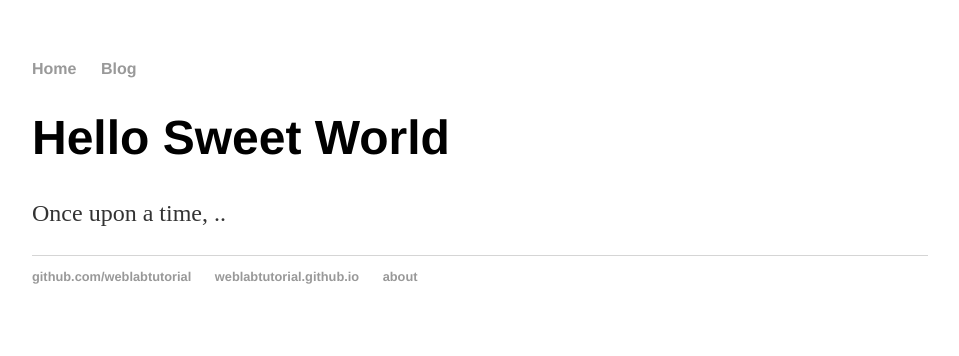
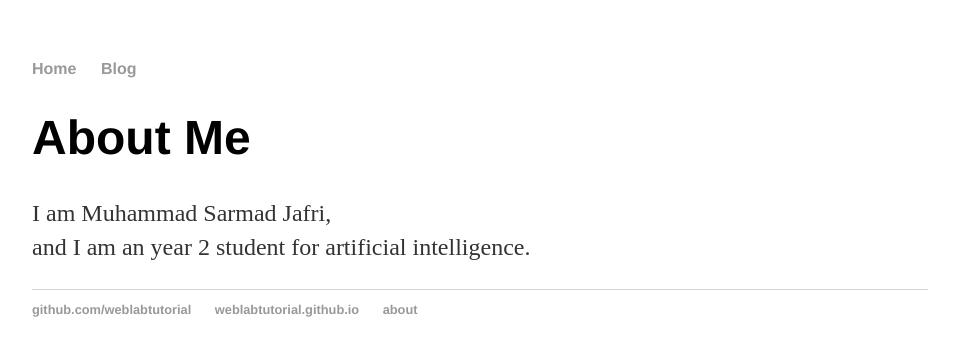
Before and after one commit to muhammadsarmadjafri/muhammadsarmadjafri.github.io, a Jekyll site: the page built from about/index.html, in a window 1280 px wide. Shown: the top 356 px of the page, without its empty margins (160-1119 px from the left). Built offline with Jekyll 4.4.1, drawn with Linux system fonts in a browser that asks for light colours.

Commit message:
Update index.html

```diff
--- a/about/index.html
+++ b/about/index.html
@@ -3,6 +3,8 @@ layout: default
 title: Web Programming
 ---
 <div class="blurb">
-  <h1>Hello Sweet World</h1>
-  <p>Once upon a time, ..</p>
+  <h1>About Me</h1>
+  <p>I am Muhammad Sarmad Jafri,<br>
+  and I am an year 2 student for artificial intelligence.
+  </p>
 </div>
```
